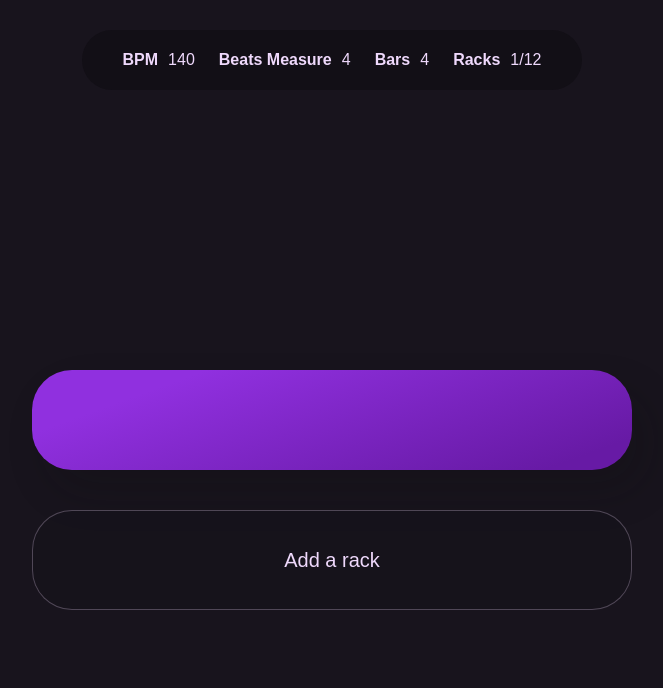
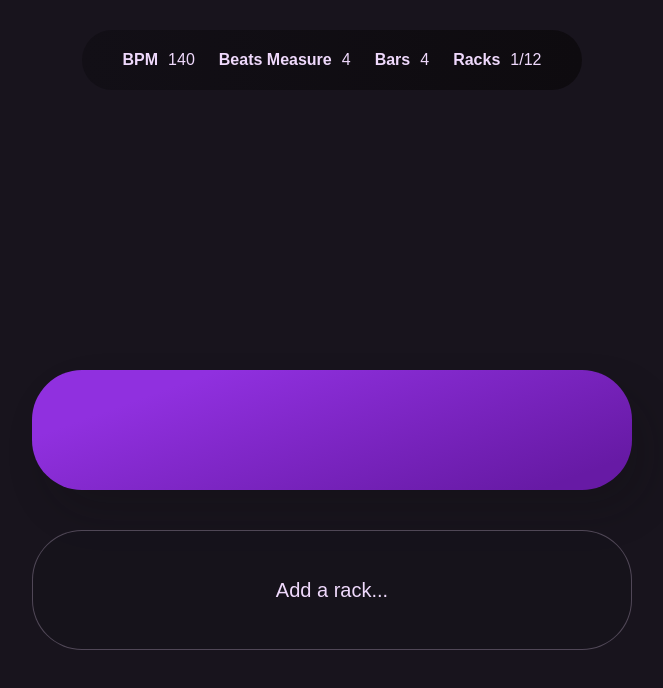
Before and after one commit to akmatoff/jamstep--archive--, a React (Create React App) app: page / in a window 1280 px wide. Shown: the top 688 px of the page, without its empty margins (308-971 px from the left). Built offline with nearby package versions, Linux system fonts and the light colour scheme.

Commit message:
some style updates, main rack color change

```diff
--- a/src/pages/Home/components/AddRack/AddRack.tsx
+++ b/src/pages/Home/components/AddRack/AddRack.tsx
@@ -23,13 +23,15 @@ const AddRack: FC = () => {
     const newRack: Rack = {id: lastRackId + 1, isActive: true, isMain: false, isRecording: false}
 
     return <StyledAddRack onClick={() => racks.length < MAX_RACKS_COUNT && addRack(newRack)}>
-        Add a rack
+        Add a rack...
     </StyledAddRack>
 }
 
 const StyledAddRack = styled(StyledRackCard)`
     background: #120f1624;
-    border: 1px solid #efd9fc44;
+    border-style: solid;
+    border-color: #efd9fc44;
+    border-width: 1px;
     box-shadow: none;
     font-size: 20px;
     cursor: pointer;
--- a/src/pages/Home/components/Header/Header.tsx
+++ b/src/pages/Home/components/Header/Header.tsx
@@ -38,6 +38,7 @@ const Header: FC = () => {
 const StyledHeader = styled.div`
     position: fixed;
     background-color: #120f16;
+    background: linear-gradient(90deg, #120f16, #0e0b0f);
     width: clamp(460px, 50vw, 500px);
     height: 60px;
     margin: 30px;
--- a/src/pages/Home/components/RackCard/RackCard.tsx
+++ b/src/pages/Home/components/RackCard/RackCard.tsx
@@ -6,21 +6,25 @@ type Props = {
     rack: Rack
 }
 
+type StyledRackCardProps = {
+    rack?: Rack
+}
+
 const RackCard: FC<Props> = ({rack}: Props) => {
     return (
-        <StyledRackCard>
+        <StyledRackCard rack={rack}>
         </StyledRackCard>
     )
 }
 
-export const StyledRackCard = styled.div`
+export const StyledRackCard = styled.div<StyledRackCardProps>`
     width: clamp(430px, 50vw, 600px);
-    height: clamp(50px, 20vw, 100px);
+    height: clamp(50px, 20vw, 120px);
     background-color: #9030df;
-    background: linear-gradient(160deg, #9030df 20%, #671aa5 90%);
+    background: ${props => !props.rack?.isMain ? `linear-gradient(90deg, #120f16, #0e0b0f)` : `linear-gradient(160deg, #9030df 20%, #671aa5 90%);`};
     box-shadow: 15px 22px 40px rgba(16, 16, 16, 0.2);
     padding: 30px;
-    border-radius: 40px;
+    border-radius: 50px;
     margin: 20px 20px;
     display: grid;
     place-items: center;
```
